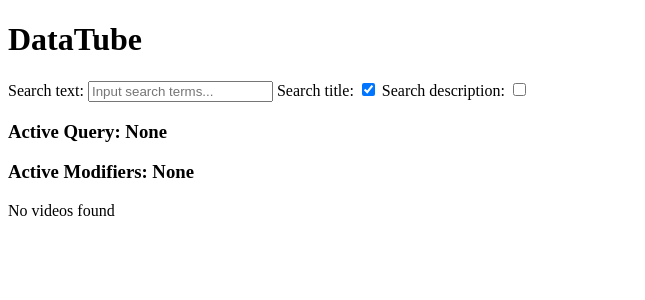
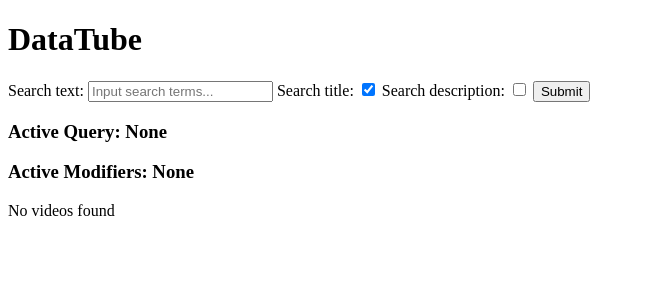
Before and after one commit to brewinn/DataTube, a Django app: page / in a window 1280 px wide. Shown: the top 300 px of the page, without its empty margins (0-645 px from the left). Run offline with Django 4.2, Linux system fonts and the light colour scheme.

Commit message:
Add submit button

```diff
--- a/datatube/datatubeapp/templates/base.html
+++ b/datatube/datatubeapp/templates/base.html
@@ -14,6 +14,7 @@
   <form method="POST">
     {% csrf_token %}
     {{ form }}
+    <input type="submit" value="Submit">
   </form>
 
   {% if search_text %}
--- a/datatube/datatubeapp/templates/channel.html
+++ b/datatube/datatubeapp/templates/channel.html
@@ -14,6 +14,7 @@
   <form method="POST">
     {% csrf_token %}
     {{ form }}
+    <input type="submit" value="Submit">
   </form>
 
   <h2>Channel Data </h2>
--- a/datatube/datatubeapp/templates/video.html
+++ b/datatube/datatubeapp/templates/video.html
@@ -14,6 +14,7 @@
   <form method="POST">
     {% csrf_token %}
     {{ form }}
+    <input type="submit" value="Submit">
   </form>
 
   <h2>Video Data</h2>
```
